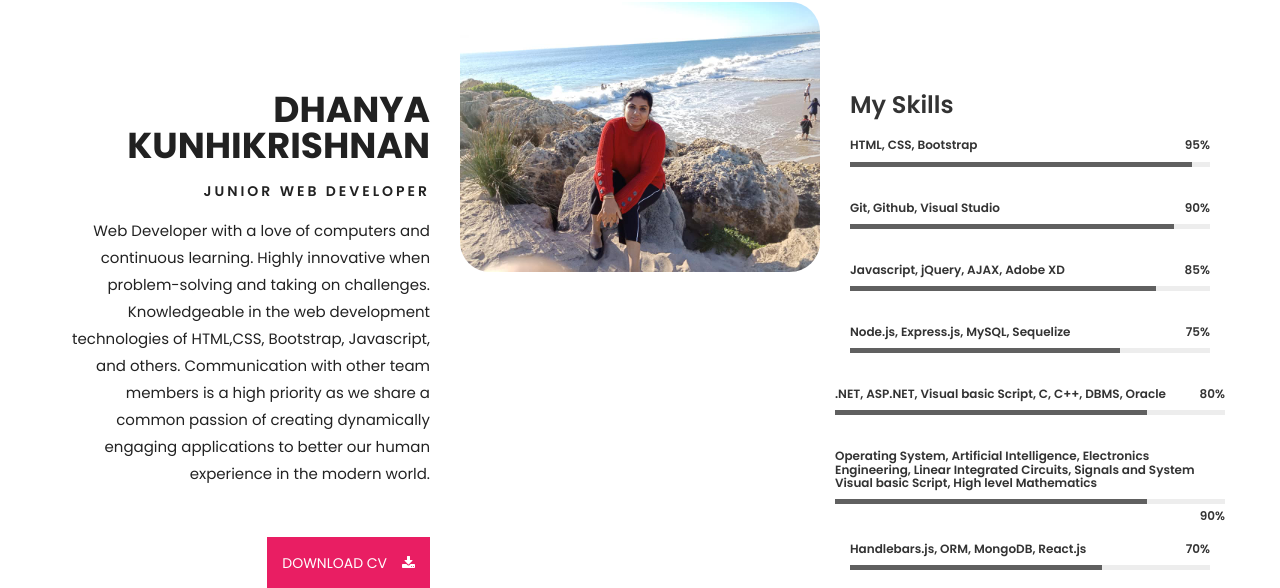
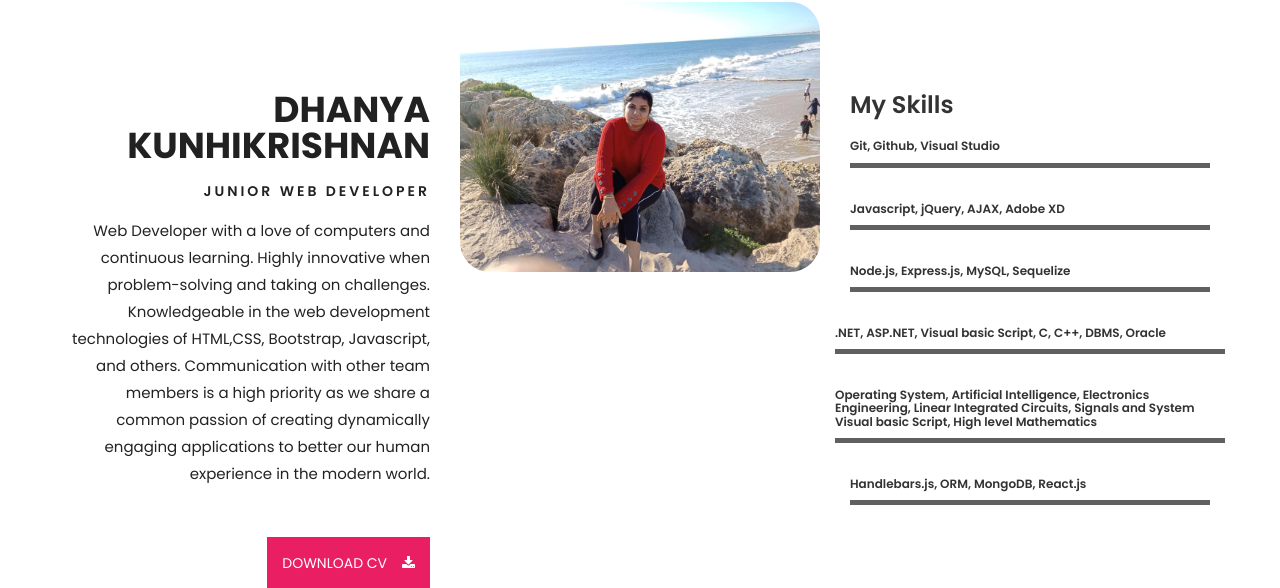
Before and after one commit to Dhanya-krishnan2/Latest-portfolio-with-music, a plain HTML site: page index.html in a window 1280 px wide. Shown: the part 858-1446 px from the top of the page. Drawn offline with Linux system fonts and the light colour scheme.

Commit message:
changes added

```diff
--- a/index.html
+++ b/index.html
@@ -218,12 +218,53 @@
                                 <div class="col-md-12">
 
                                     <!-- skillbar -->
-                                    <div class="skillbar" data-percent="95%">
+                                    <!--div class="skillbar" data-percent="95%">
                                         <!--edit percentage-->
 
-                                        <h6 class="skillbar-title">HTML, CSS, Bootstrap</h6>
+                                        <!--h6 class="skillbar-title">HTML, CSS, Bootstrap</!--h6>
                                         <!--edit skills-->
-                                        <h6 class="skillbar-percent">95%</h6>
+                                        <!--h6 class="skillbar-percent">95%</!--h6>
+                                        <!--edit percentage-->
+
+                                        <!--div class="skillbar-bar">
+                                            <div class="skillbar-child"></div>
+                                        </!--div>
+
+                                    </!--div>
+                                    <!-- end skillbar -->
+
+                                </div>
+
+
+                                <div class="col-md-12">
+
+                                    <!-- skillbar -->
+                                    <div class="skillbar" data-percent="100%">
+                                        <!--edit percentage-->
+
+                                        <h6 class="skillbar-title">Git, Github, Visual Studio</h6>
+                                        <!--edit skills-->
+                                        <h6 class="skillbar-percent"></h6>
+                                        <!--edit percentage-->
+
+                                        <div class="skillbar-bar">
+                                            <div class="skillbar-child"></div>
+                                        </div>
+
+                                    </div>
+                                    <!-- end skillbar -->
+
+                                </div>
+
+                                <div class="col-md-12">
+
+                                    <!-- skillbar -->
+                                    <div class="skillbar" data-percent="100%">
+                                        <!--edit percentage-->
+
+                                        <h6 class="skillbar-title">Javascript, jQuery, AJAX, Adobe XD</h6>
+                                        <!--edit skills-->
+                                        <h6 class="skillbar-percent"></h6>
                                         <!--edit percentage-->
 
                                         <div class="skillbar-bar">
@@ -239,53 +280,12 @@
                                 <div class="col-md-12">
 
                                     <!-- skillbar -->
-                                    <div class="skillbar" data-percent="90%">
-                                        <!--edit percentage-->
-
-                                        <h6 class="skillbar-title">Git, Github, Visual Studio</h6>
-                                        <!--edit skills-->
-                                        <h6 class="skillbar-percent">90%</h6>
-                                        <!--edit percentage-->
-
-                                        <div class="skillbar-bar">
-                                            <div class="skillbar-child"></div>
-                                        </div>
-
-                                    </div>
-                                    <!-- end skillbar -->
-
-                                </div>
-
-                                <div class="col-md-12">
-
-                                    <!-- skillbar -->
-                                    <div class="skillbar" data-percent="85%">
-                                        <!--edit percentage-->
-
-                                        <h6 class="skillbar-title">Javascript, jQuery, AJAX, Adobe XD</h6>
-                                        <!--edit skills-->
-                                        <h6 class="skillbar-percent">85%</h6>
-                                        <!--edit percentage-->
-
-                                        <div class="skillbar-bar">
-                                            <div class="skillbar-child"></div>
-                                        </div>
-
-                                    </div>
-                                    <!-- end skillbar -->
-
-                                </div>
-
-
-                                <div class="col-md-12">
-
-                                    <!-- skillbar -->
-                                    <div class="skillbar" data-percent="75%">
+                                    <div class="skillbar" data-percent="100%">
                                         <!--edit percentage-->
 
                                         <h6 class="skillbar-title">Node.js, Express.js, MySQL, Sequelize</h6>
                                         <!--edit skills-->
-                                        <h6 class="skillbar-percent">75%</h6>
+                                        <h6 class="skillbar-percent"></h6>
                                         <!--edit percentage-->
 
                                         <div class="skillbar-bar">
@@ -297,12 +297,12 @@
 
                                 </div>
                                 <!-- end skillbar -->
-                                <div class="skillbar" data-percent="80%">
+                                <div class="skillbar" data-percent="100%">
                                     <!--edit percentage-->
 
                                     <h6 class="skillbar-title">.NET, ASP.NET, Visual basic Script, C, C++, DBMS, Oracle</h6>
                                     <!--edit skills-->
-                                    <h6 class="skillbar-percent">80%</h6>
+                                    <h6 class="skillbar-percent"></h6>
                                     <!--edit percentage-->
 
                                     <div class="skillbar-bar">
@@ -310,12 +310,12 @@
                                     </div>
 
                                 </div>
-                                <div class="skillbar" data-percent="80%">
+                                <div class="skillbar" data-percent="100%">
                                     <!--edit percentage-->
 
                                     <h6 class="skillbar-title"> Operating System, Artificial Intelligence, Electronics Engineering, Linear Integrated Circuits, Signals and System Visual basic Script, High level Mathematics</h6>
                                     <!--edit skills-->
-                                    <h6 class="skillbar-percent">90%</h6>
+                                    <h6 class="skillbar-percent"></h6>
                                     <!--edit percentage-->
 
                                     <div class="skillbar-bar">
@@ -329,12 +329,12 @@
                                 <div class="col-md-12">
 
                                     <!-- skillbar -->
-                                    <div class="skillbar" data-percent="70%">
+                                    <div class="skillbar" data-percent="100%">
                                         <!--edit percentage-->
 
                                         <h6 class="skillbar-title">Handlebars.js, ORM, MongoDB, React.js</h6>
                                         <!--edit skills-->
-                                        <h6 class="skillbar-percent">70%</h6>
+                                        <h6 class="skillbar-percent"></h6>
                                         <!--edit percentage-->
 
                                         <div class="skillbar-bar">
```
